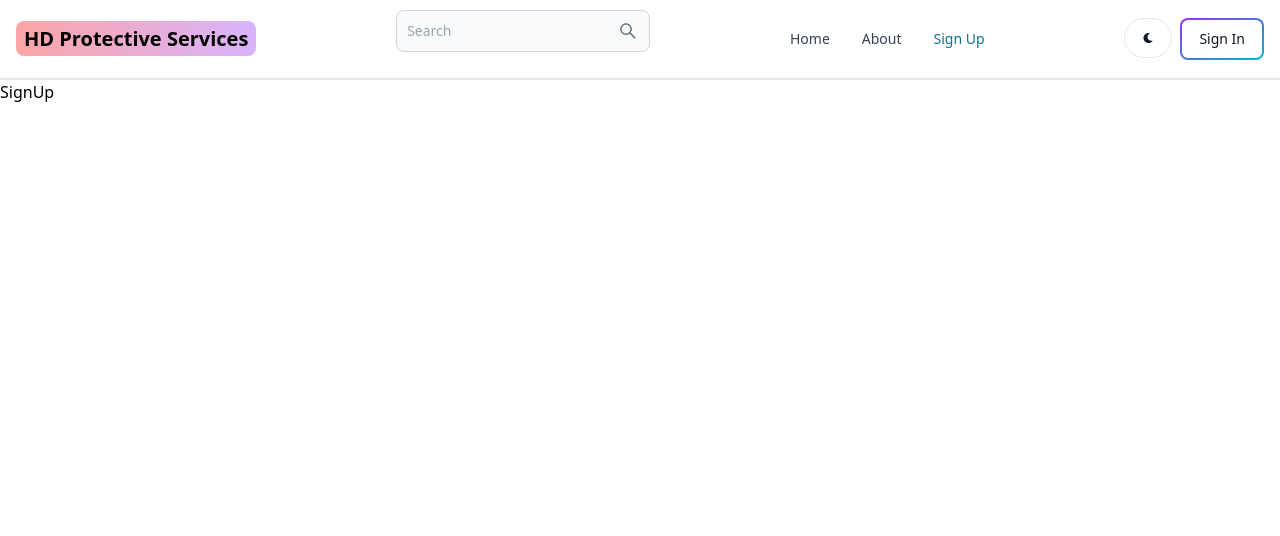
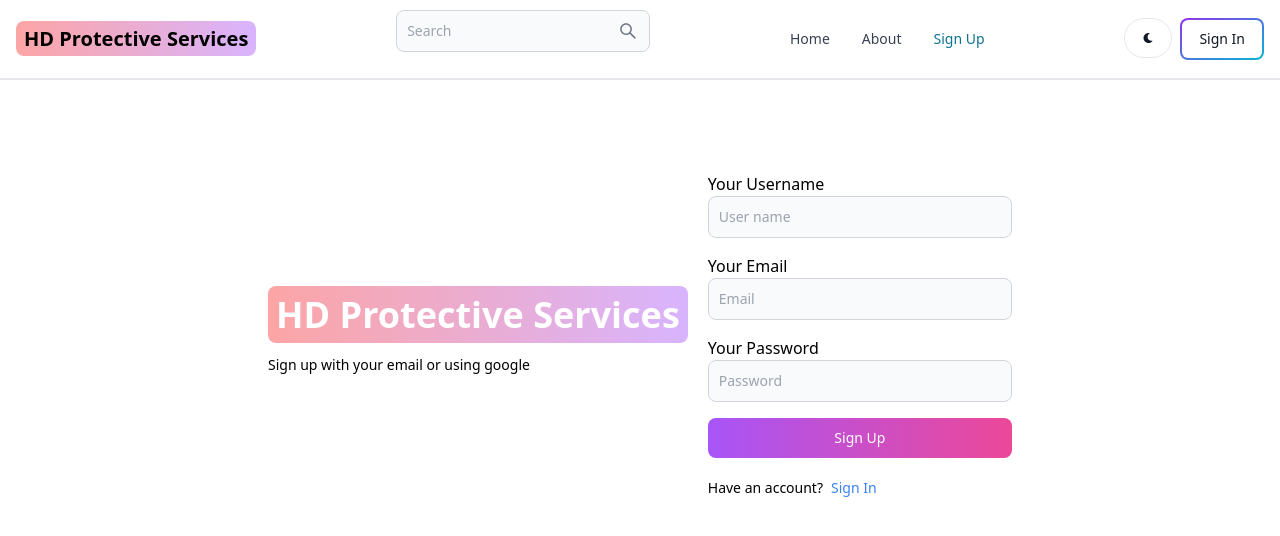
Before and after one commit to charanreddy24/condo-pulse-repo, a React (Vite) app in the folder client/: page /sign-up in a window 1280 px wide. Shown: the top 536 px of the page. Built offline with nearby package versions, Linux system fonts and the light colour scheme.

Commit message:
working sign-up page functionality

```diff
--- a/client/src/pages/home/header/Header.jsx
+++ b/client/src/pages/home/header/Header.jsx
@@ -40,7 +40,7 @@
 
       <div>
         <input
-          className="bg-gray-50 text-center border border-gray-300 text-gray-900 text-sm rounded-lg focus:ring-blue-500 focus:border-blue-500 block w-full p-2.5 dark:bg-gray-700 dark:border-gray-600 dark:placeholder-gray-400 dark:text-white dark:focus:ring-blue-500 dark:focus:border-blue-500"
+          className="bg-gray-50 text-center border border-gray-300 text-gray-900 text-sm rounded-lg focus:ring-blue-500 focus:border-blue-500 block w-full p-2 dark:bg-gray-700 dark:border-gray-600 dark:placeholder-gray-400 dark:text-white dark:focus:ring-blue-500 dark:focus:border-blue-500"
           type="date"
           id="datePicker"
           onChange={handleDateChange}
--- a/client/src/pages/sign-up/SignUp.jsx
+++ b/client/src/pages/sign-up/SignUp.jsx
@@ -1,3 +1,113 @@
+import { Link, useNavigate } from 'react-router-dom';
+import { Label, TextInput, Button, Alert, Spinner } from 'flowbite-react';
+import { useState } from 'react';
+
 export default function SignUp() {
-  return <div>SignUp</div>;
+  const [formData, setFormData] = useState({});
+  const [errorMessage, setErrorMessage] = useState(null);
+  const [loading, setLoading] = useState(false);
+  const navigate = useNavigate();
+  const handleChange = (e) =>{
+    setFormData( {...formData, [e.target.id]:e.target.value.trim()})
+  }
+  const handleSubmit = async(e) =>{
+    e.preventDefault();
+    if(!formData.username || !formData.email || !formData.password){
+      return setErrorMessage('Please fill out all fields');
+    }
+    try{
+      setLoading(true);
+      setErrorMessage(null)
+      const res = await fetch('/api/auth/signup', {
+        method : 'POST',
+        headers : {'Content-Type': 'application/json'},
+        body : JSON.stringify(formData),
+      })
+      const data = await res.json();
+      if(data.success === false){
+        return setErrorMessage(data.message);
+      }
+      setLoading(false);
+      if(res.ok){
+        navigate('/sign-in');
+      }
+    }
+    catch(error){
+      setErrorMessage(error.message);
+      setLoading(false);
+    }
+  }
+  return( <div className="min-h-screen mt-20">
+  <div className="flex p-3 max-w-3xl mx-auto flex-auto md:flex-row md:items-center gap-5">
+    <div className="">
+    <Link
+        to="/"
+        className="font-bold dark:text-white text-4xl"
+      >
+        <span className="px-2 py-1 bg-gradient-to-r from-red-300 via-mint-500 to-purple-300 rounded-lg text-white">
+          HD Protective Services
+        </span>
+      </Link>
+      <p className="text-sm mt-5">
+      Sign up with your email or using google
+    </p>
+    </div>
+    <div className='flex-1'>
+        <form className='flex flex-col gap-4' onSubmit={handleSubmit}>
+          <div>
+            <label htmlFor="">Your Username</label>
+            <TextInput
+              type='text'
+              placeholder='User name'
+              id='username'
+            onChange={handleChange}
+            />
+          </div>
+          <div>
+            <label htmlFor="">Your Email</label>
+            <TextInput
+              type='email'
+              placeholder='Email'
+              id='email'
+            onChange={handleChange}
+            />
+          </div>
+          <div>
+          <label htmlFor="">Your Password</label>
+            <TextInput
+              type='password'
+              placeholder='Password'
+              id='password'
+            onChange={handleChange}
+            />
+          </div>
+          <Button gradientDuoTone='purpleToPink' type='submit' disabled ={loading}>
+              {
+                loading ? (
+                  <>
+                  <Spinner size='sm' />
+                  <span className='pl-3'>Loading...</span>
+                  </>
+                ): 'Sign Up'
+              }
+          </Button>
+        </form>
+        <div className='flex gap-2 text-sm mt-5'>
+          <span>
+            Have an account?
+          </span>
+          <Link to='/sign-in' className='text-blue-500'>
+            Sign In
+          </Link>
+        </div>
+        {
+          errorMessage && (
+            <Alert className='mt-5' color='failure'>
+              {errorMessage}
+            </Alert>
+          )
+        }
+    </div>
+  </div>
+  </div>);
 }
--- a/client/vite.config.ts
+++ b/client/vite.config.ts
@@ -3,5 +3,13 @@
 
   // https://vitejs.dev/config/
   export default defineConfig({
+    server: {
+      proxy: {
+        '/api':{
+          target: 'http://localhost:3000',
+          secure: false,
+        },
+      },
+    },
       plugins: [react()],
   });
```
